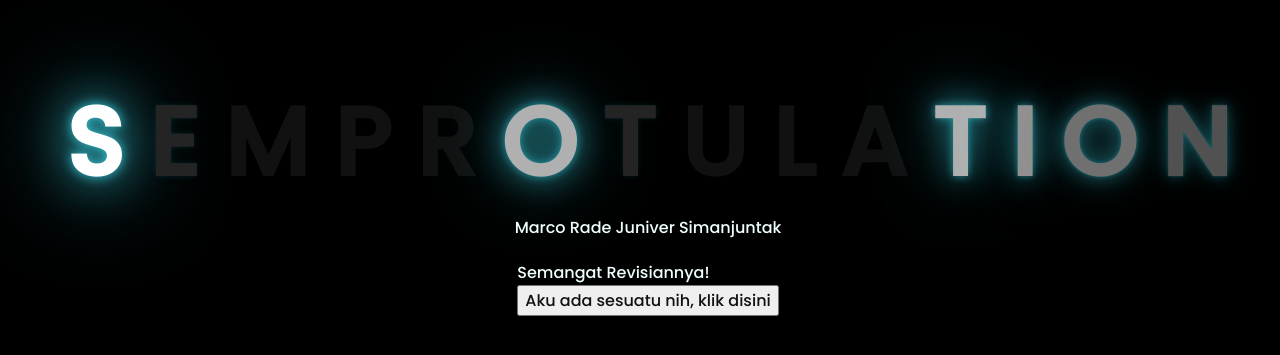
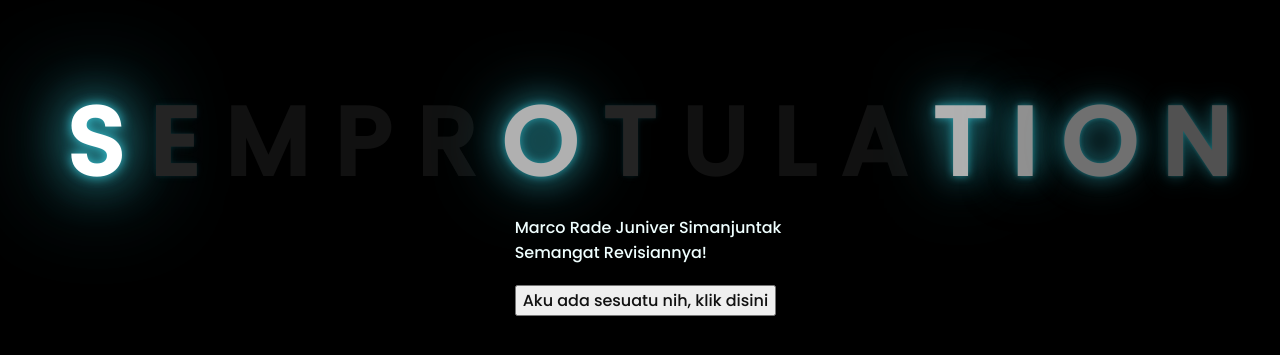
Before and after one commit to depidepia/surprise-yee, a plain HTML site: page index.html in a window 1280 px wide. Shown: the part 205-560 px from the top of the page. Drawn offline with Linux system fonts and the light colour scheme.

Commit message:
Update index.html

```diff
--- a/index.html
+++ b/index.html
@@ -28,10 +28,11 @@
     </div>
     <div class="description">
         <span>Marco Rade Juniver Simanjuntak</span>
-    </div>
-    </div>
+    <div>
+    <div>
     <div class="description">
         <span>Semangat Revisiannya!</span>
+    </div>
     <div class="button">
         <button>
             <a href="flower.html">Aku ada sesuatu nih, klik disini</a>
```
